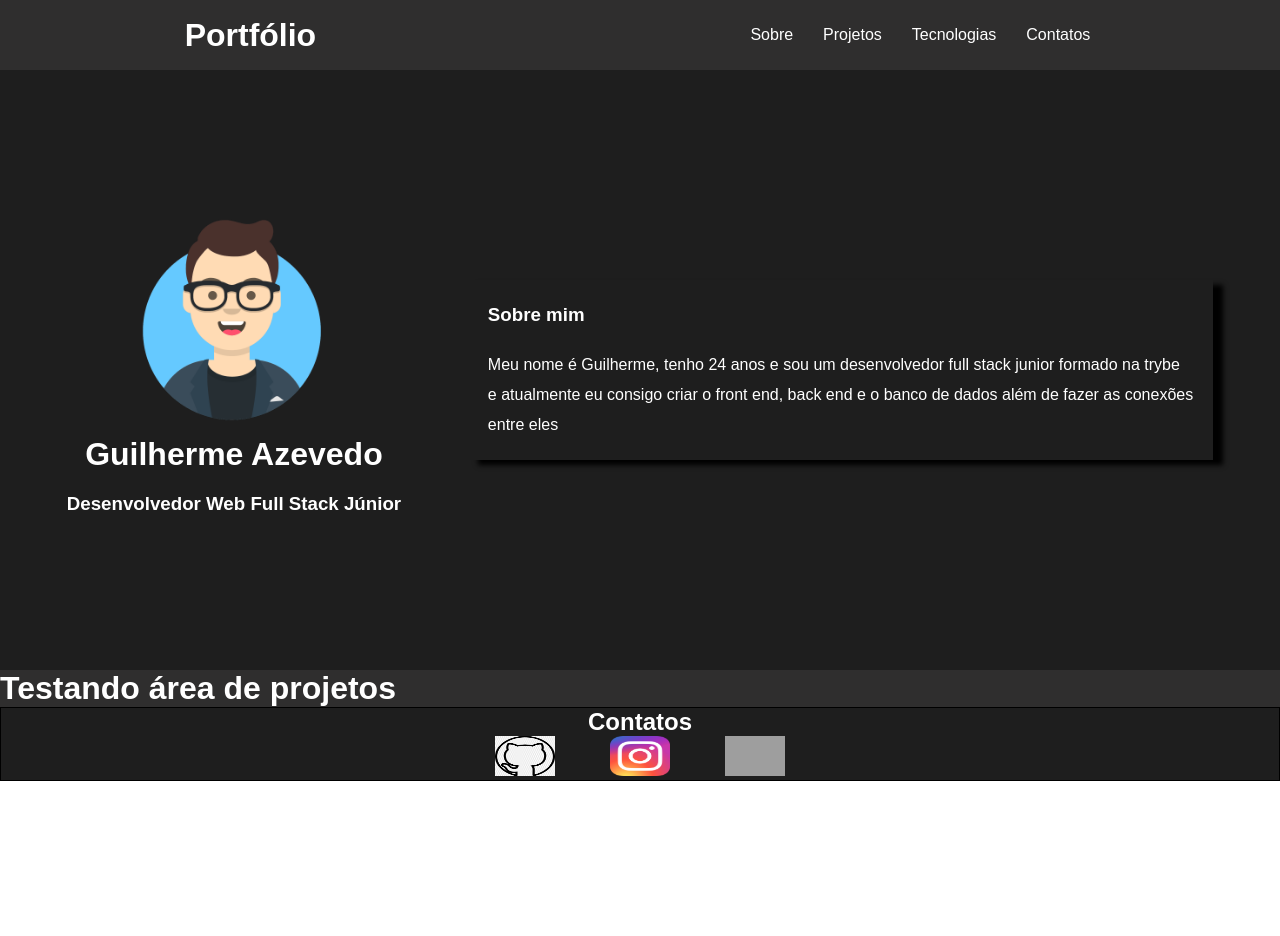
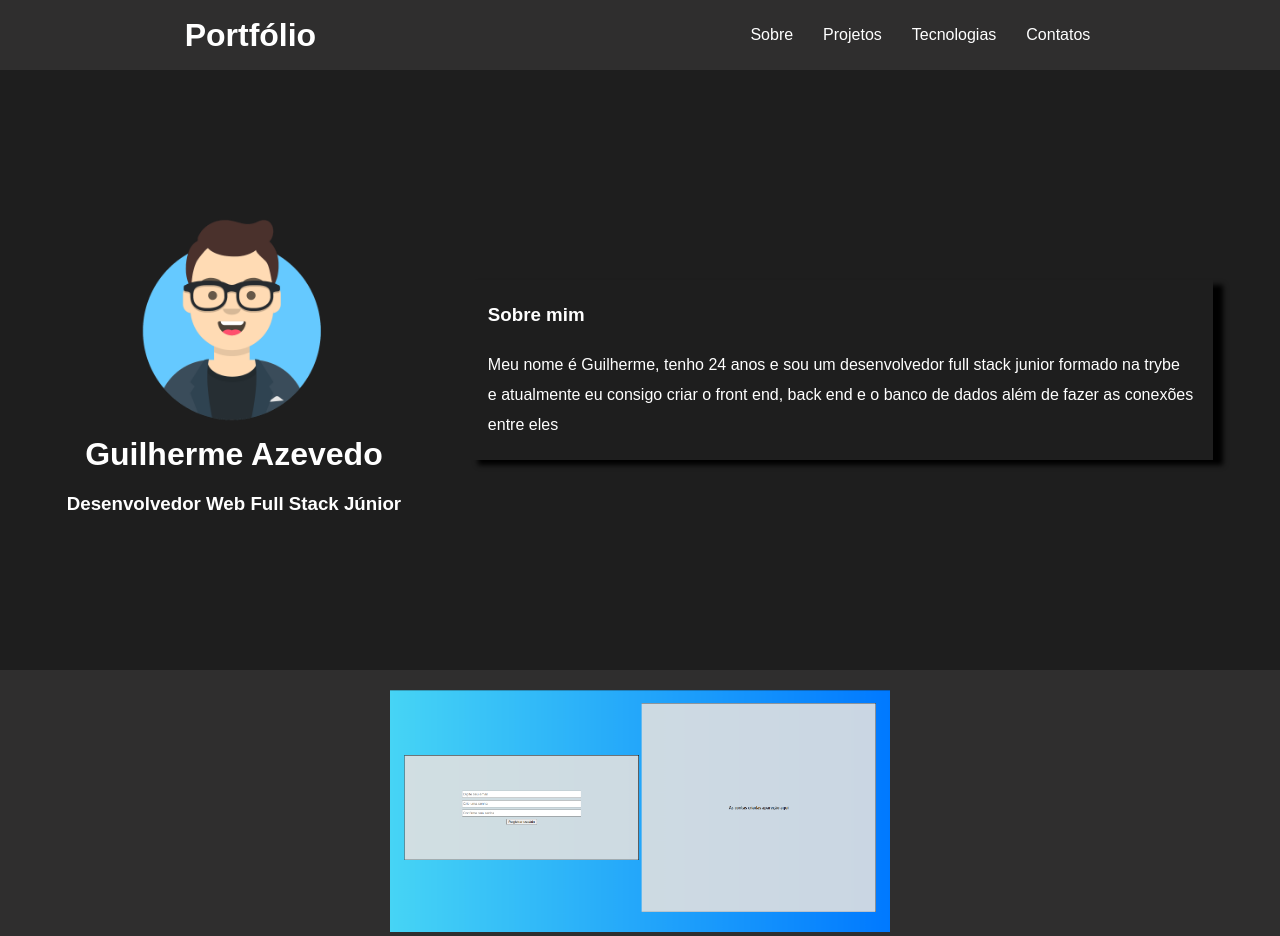
Before and after one commit to EsGui/portfolio, a React (Create React App) app in the folder my-portfolio/: page / in a window 1280 px wide. Shown: the top 936 px of the page. Before the commit the page ends 800 px from the top, so only its background shows below. Built offline with nearby package versions, Linux system fonts and the light colour scheme; grey boxes are pictures that could not be loaded.

Commit message:
feat: Primeiro projeto adicionado ao portfolio

```diff
--- a/my-portfolio/package.json
+++ b/my-portfolio/package.json
@@ -36,5 +36,8 @@
       "last 1 firefox version",
       "last 1 safari version"
     ]
+  },
+  "devDependencies": {
+    "gh-pages": "^5.0.0"
   }
 }
--- a/my-portfolio/src/components/projects/projects.css
+++ b/my-portfolio/src/components/projects/projects.css
@@ -1,3 +1,25 @@
 .DivFatherProjects {
     background-color: rgb(47, 46, 46);
+    padding: 20px;
 }
+
+.DivSonProjects {
+    display: flex;
+    text-align: center;
+    justify-content: center;
+    align-items: center;
+    flex-wrap: wrap;
+}
+
+.DivSonProjects a {
+    text-decoration: none;
+}
+
+
+.DivSonProjects div {
+    /* border: 1px solid black; */
+}
+
+.DivSonProjects div img {
+    width: 500px;
+}
--- a/my-portfolio/src/components/projects/projects.js
+++ b/my-portfolio/src/components/projects/projects.js
@@ -1,10 +1,24 @@
+import objectProjects from '../../objects_images/object_projects'
 import './projects.css'
 
 function Projects() {
     return (
         <div className="DivFatherProjects">
-            <div>
-                <h1>Testando área de projetos</h1>
+            <div className="DivSonProjects">
+                {
+                    objectProjects.map(({
+                        name,
+                        image,
+                        link
+                    }) => (
+                        <a href={ link } target="_blank" rel="noreferrer">
+                            <div>
+                                <img src={ image } alt={ name } />
+                                <p>{ name }</p>
+                            </div>
+                        </a>
+                    ))
+                }
             </div>
         </div>
     )
--- /dev/null
+++ b/my-portfolio/src/objects_images/object_projects.js
@@ -0,0 +1,11 @@
+import ImageUserRegistration from '../images/projects/cadastro-de-usuários.png'
+
+const objectProjects = [
+    {
+        name: "User Registration",
+        image: ImageUserRegistration,
+        link: "https://esgui.github.io/cadastro-de-usuarios-front-end/"
+    },
+];
+
+export default objectProjects;
```
Also changed, not shown: my-portfolio/src/images/projects/cadastro-de-usuários.png (added), 1 other file (tests, documents, lock files or other folders).
